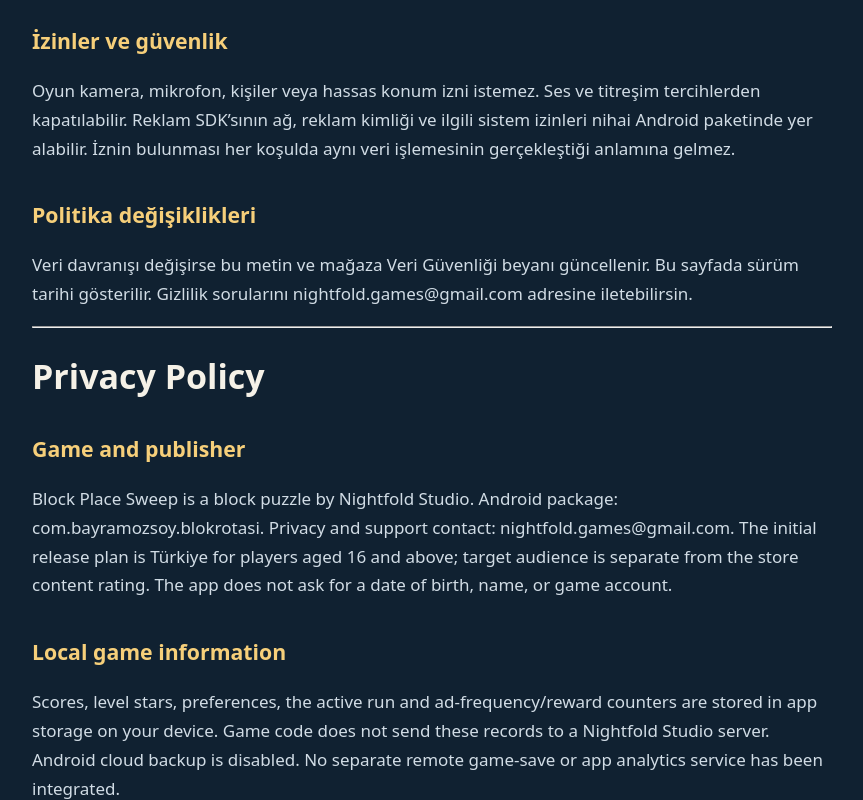
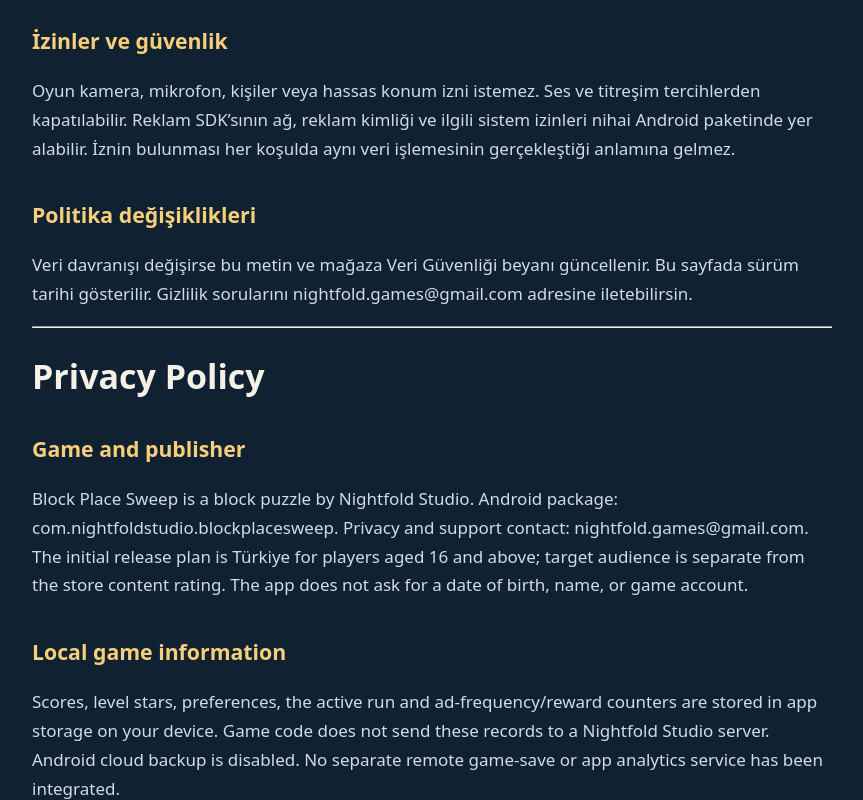
Before and after one commit to nightfoldgames/nightfoldgames.github.io, a plain HTML site: page block-place-sweep/privacy.html in a window 1280 px wide. Shown: the part 1703-2503 px from the top of the page, without its empty margins (208-1071 px from the left). Drawn offline with Linux system fonts and the light colour scheme.

Commit message:
Update privacy.html

```diff
--- a/block-place-sweep/privacy.html
+++ b/block-place-sweep/privacy.html
@@ -1,11 +1,11 @@
-<!doctype html><html lang="tr"><head><meta charset="utf-8"><meta name="viewport" content="width=device-width, initial-scale=1"><title>Block Place Sweep — Gizlilik Politikası | Nightfold Studio</title><style>html{color-scheme:dark;font:17px/1.7 system-ui,sans-serif;background:#102131;color:#f5f1e7}body{max-width:800px;margin:auto;padding:30px 22px 80px}a{color:#96e7c5;overflow-wrap:anywhere}h1{font-size:2rem;line-height:1.2}h2{color:#f6cf7a;font-size:1.25rem;margin-top:2rem}p,li{color:#d1dce5}header{border-bottom:1px solid #344c60;padding-bottom:20px}nav{display:flex;gap:20px;flex-wrap:wrap}code{overflow-wrap:anywhere}footer{margin-top:3rem;border-top:1px solid #344c60;padding-top:1rem}</style></head><body><header><p>Nightfold Studio</p><h1>Block Place Sweep<br>Gizlilik Politikası</h1><p>Metin tarihi / Policy date: 18 Ekim / October 2026</p><nav><a href="#tr">Türkçe</a><a href="#en">English</a><a href="mailto:nightfold.games@gmail.com">İletişim / Contact</a></nav></header><main><section id="tr" lang="tr"><h2>Oyun ve yayıncı</h2><p>Block Place Sweep, Nightfold Studio tarafından sunulan bir blok bulmaca oyunudur. Paket kimliği: com.bayramozsoy.blokrotasi. Gizlilik ve destek iletişimi: nightfold.games@gmail.com. İlk dağıtım planı Türkiye ve 16 yaş üzeri oyunculardır. Hedef kitle seçimi mağazanın içerik derecesinden ayrıdır. Uygulama doğum tarihi, ad veya oyun hesabı istemez.</p>
+<!doctype html><html lang="tr"><head><meta charset="utf-8"><meta name="viewport" content="width=device-width, initial-scale=1"><title>Block Place Sweep — Gizlilik Politikası | Nightfold Studio</title><style>html{color-scheme:dark;font:17px/1.7 system-ui,sans-serif;background:#102131;color:#f5f1e7}body{max-width:800px;margin:auto;padding:30px 22px 80px}a{color:#96e7c5;overflow-wrap:anywhere}h1{font-size:2rem;line-height:1.2}h2{color:#f6cf7a;font-size:1.25rem;margin-top:2rem}p,li{color:#d1dce5}header{border-bottom:1px solid #344c60;padding-bottom:20px}nav{display:flex;gap:20px;flex-wrap:wrap}code{overflow-wrap:anywhere}footer{margin-top:3rem;border-top:1px solid #344c60;padding-top:1rem}</style></head><body><header><p>Nightfold Studio</p><h1>Block Place Sweep<br>Gizlilik Politikası</h1><p>Metin tarihi / Policy date: 18 Ekim / October 2026</p><nav><a href="#tr">Türkçe</a><a href="#en">English</a><a href="mailto:nightfold.games@gmail.com">İletişim / Contact</a></nav></header><main><section id="tr" lang="tr"><h2>Oyun ve yayıncı</h2><p>Block Place Sweep, Nightfold Studio tarafından sunulan bir blok bulmaca oyunudur. Paket kimliği: com.nightfoldstudio.blockplacesweep. Gizlilik ve destek iletişimi: nightfold.games@gmail.com. İlk dağıtım planı Türkiye ve 16 yaş üzeri oyunculardır. Hedef kitle seçimi mağazanın içerik derecesinden ayrıdır. Uygulama doğum tarihi, ad veya oyun hesabı istemez.</p>
 <h2>Cihazda tutulan oyun bilgileri</h2><p>Skorlar, bölüm yıldızları, tercihler, devam eden tur ve reklam sıklığı/ek şans sayaçları cihazın uygulama depolamasında tutulur. Oyun kodu bu kayıtları Nightfold Studio sunucusuna göndermez. Android bulut yedeklemesi kapalıdır. Ayrı bir uzak oyun kayıt veya uygulama analitik hizmeti eklenmemiştir.</p>
 <h2>Reklamlar ve Google hizmetleri</h2><p>Oyun çevrimdışı oynanabilir. Google Mobile Ads ve Google User Messaging Platform (UMP) reklam/izin işlemleri için internet kullanabilir. Google hizmetleri IP adresi ve bundan çıkarılan yaklaşık konum, uygulama/reklam etkileşimleri, tanılama bilgileri ile cihaz/hesap tanımlayıcılarını reklam, analiz ve kötüye kullanımı önleme amaçlarıyla işleyebilir ve paylaşabilir. SDK aktarımı TLS ile şifrelenir. Test dağıtımları Google demo reklam kimlikleri kullanır; bu durum SDK’nın hiç veri işlemediği anlamına gelmez.</p>
 <h2>Reklam yerleşimi</h2><p>Oynanış sırasında reklam açılmaz. Geçiş reklamı uygun bir tur sonundan ayrılırken gösterilebilir; ilk turda gösterilmez, en az üç bitmiş tur ve en az 180 saniye koşulları birlikte uygulanır. Klasikte isteğe bağlı ödüllü reklam turda bir kez son hamleyi geri alma hakkı verebilir. Rota/Günlük puanlarına ödül eklenmez. Ödüllü reklam denenen bitişte ayrıca geçiş reklamı gösterilmez. Reklam yoksa oyun devam eder.</p>
 <h2>Gizlilik tercihleri ve yaş koruması</h2><p>UMP uygulama açılışında gizlilik durumunu günceller; gerekli mesajı sunar. Reklam istekleri yalnız UMP canRequestAds izin verdiğinde yapılır. Gerektiğinde Ayarlar &gt; Reklam gizlilik seçenekleri üzerinden tercih formu yeniden açılır. Bütün reklam isteklerine G içerik sınırı ve gençlere yönelik kısıtlı yaş işlemesi uygulanır. Bu ayarlar kullanıcının gerçek yaşının doğrulandığı anlamına gelmez. Android reklam kimliğini cihaz ayarlarından sıfırlayabilir veya silebilirsin.</p>
 <h2>Saklama ve silme</h2><p>Yerel oyun bilgileri uygulamayı kaldırana veya Android Ayarlar &gt; Uygulamalar &gt; Block Place Sweep &gt; Depolama &gt; Verileri temizle işlemini yapana kadar tutulur. Silme işlemi oyun ilerlemesini kaldırır. Yerel silme, Google’a önceden iletilmiş verilerin de silindiği anlamına gelmez; Google’ın saklama/silme uygulamaları kendi gizlilik politikası ve kullanıcı kontrollerine tabidir. Gizlilik talepleri için nightfold.games@gmail.com adresine yazabilirsin. Oyun hesabı oluşturulmadığından ayrı bir hesap kapatma işlemi yoktur.</p>
 <h2>İzinler ve güvenlik</h2><p>Oyun kamera, mikrofon, kişiler veya hassas konum izni istemez. Ses ve titreşim tercihlerden kapatılabilir. Reklam SDK’sının ağ, reklam kimliği ve ilgili sistem izinleri nihai Android paketinde yer alabilir. İznin bulunması her koşulda aynı veri işlemesinin gerçekleştiği anlamına gelmez.</p>
-<h2>Politika değişiklikleri</h2><p>Veri davranışı değişirse bu metin ve mağaza Veri Güvenliği beyanı güncellenir. Bu sayfada sürüm tarihi gösterilir. Gizlilik sorularını nightfold.games@gmail.com adresine iletebilirsin.</p></section><hr><section id="en" lang="en"><h1>Privacy Policy</h1><h2>Game and publisher</h2><p>Block Place Sweep is a block puzzle by Nightfold Studio. Android package: com.bayramozsoy.blokrotasi. Privacy and support contact: nightfold.games@gmail.com. The initial release plan is Türkiye for players aged 16 and above; target audience is separate from the store content rating. The app does not ask for a date of birth, name, or game account.</p>
+<h2>Politika değişiklikleri</h2><p>Veri davranışı değişirse bu metin ve mağaza Veri Güvenliği beyanı güncellenir. Bu sayfada sürüm tarihi gösterilir. Gizlilik sorularını nightfold.games@gmail.com adresine iletebilirsin.</p></section><hr><section id="en" lang="en"><h1>Privacy Policy</h1><h2>Game and publisher</h2><p>Block Place Sweep is a block puzzle by Nightfold Studio. Android package: com.nightfoldstudio.blockplacesweep. Privacy and support contact: nightfold.games@gmail.com. The initial release plan is Türkiye for players aged 16 and above; target audience is separate from the store content rating. The app does not ask for a date of birth, name, or game account.</p>
 <h2>Local game information</h2><p>Scores, level stars, preferences, the active run and ad-frequency/reward counters are stored in app storage on your device. Game code does not send these records to a Nightfold Studio server. Android cloud backup is disabled. No separate remote game-save or app analytics service has been integrated.</p>
 <h2>Advertising and Google services</h2><p>Gameplay works offline. Google Mobile Ads and the User Messaging Platform (UMP) may use the internet for advertising and privacy choices. Google services may process and share IP-derived approximate location, app/ad interactions, diagnostics and device/account identifiers for advertising, analytics and fraud prevention. SDK data is encrypted in transit using TLS. Demo ad IDs in test builds do not mean the SDK processes no data.</p>
 <h2>Ad placement and choices</h2><p>There are no ads during gameplay. Sparse interstitials may appear when leaving an eligible completed run, never after the first run and only after at least three completed runs and 180 seconds. Optional Classic rewarded ads may undo the last move once per run; they do not add Route or Daily points. A run with a rewarded-ad attempt does not also show an interstitial. Missing ads do not block a new game. UMP updates privacy status at launch and allows ad requests only when permitted. Where required, Settings exposes Advertising privacy options. All requests use a G content limit and teen age treatment; this does not verify a player’s actual age.</p>
```
